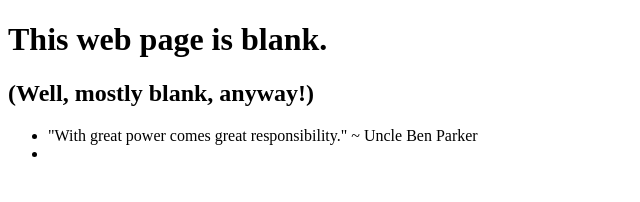
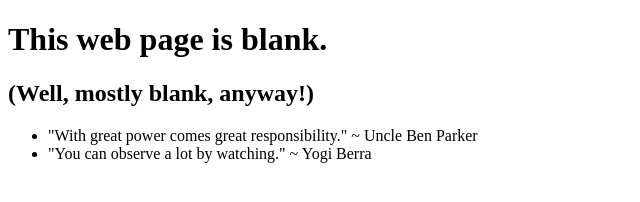
Before and after one commit to SusKoh/0main_openSAP_repo, a plain HTML site: page index.html in a window 1280 px wide. Shown: the whole page, without its empty margins (0-640 px from the left). Drawn offline with Linux system fonts and the light colour scheme.

Commit message:
Added quote by Yogi Berra

```diff
--- a/index.html
+++ b/index.html
@@ -10,7 +10,7 @@
 		<h2>(Well, mostly blank, anyway!)</h2>
 		<ul>
 			<li>"With great power comes great responsibility." ~ Uncle Ben Parker</li>
-			<li></li>
+			<li>"You can observe a lot by watching." ~ Yogi Berra</li>
 		</ul>
 	</body>
 </html>
```
